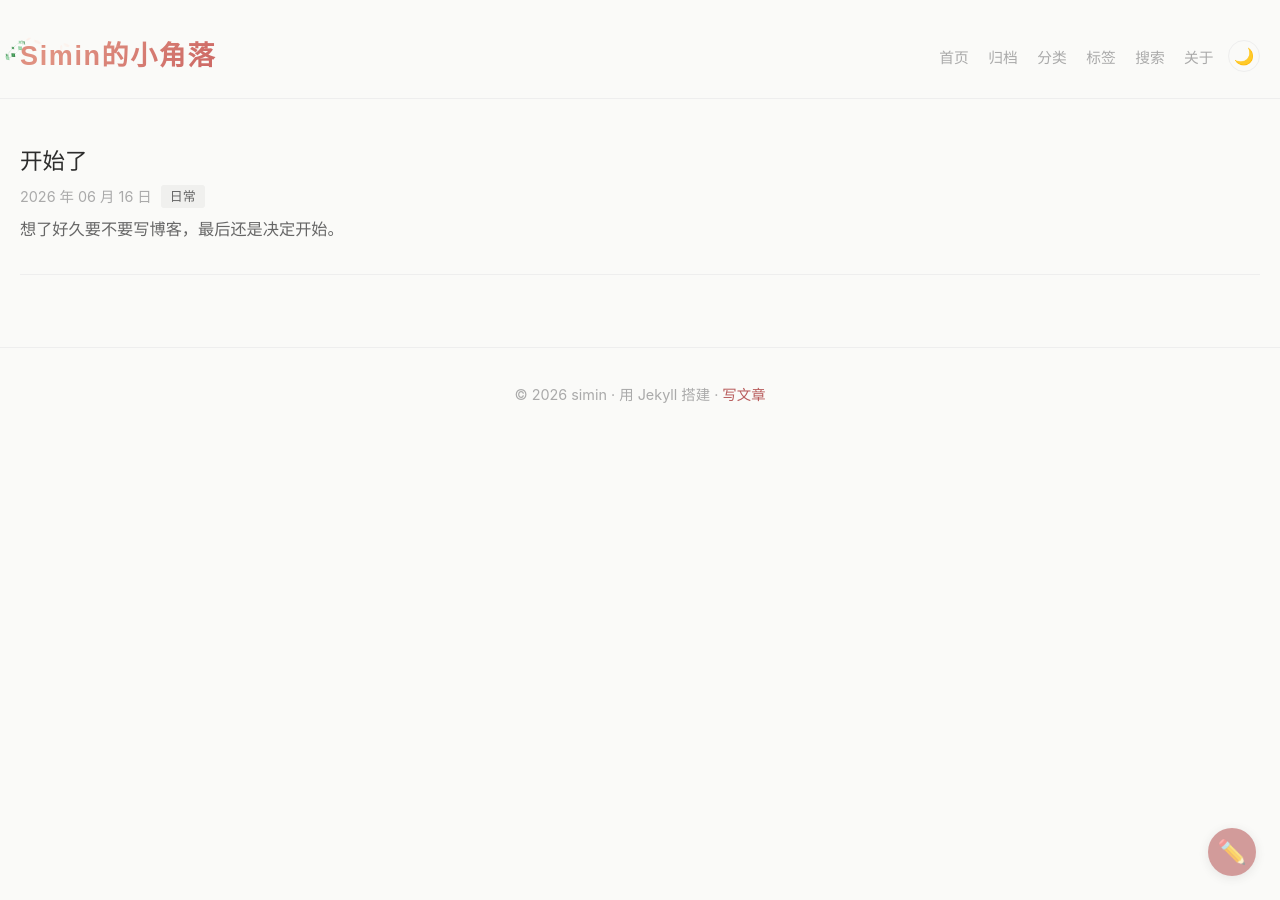
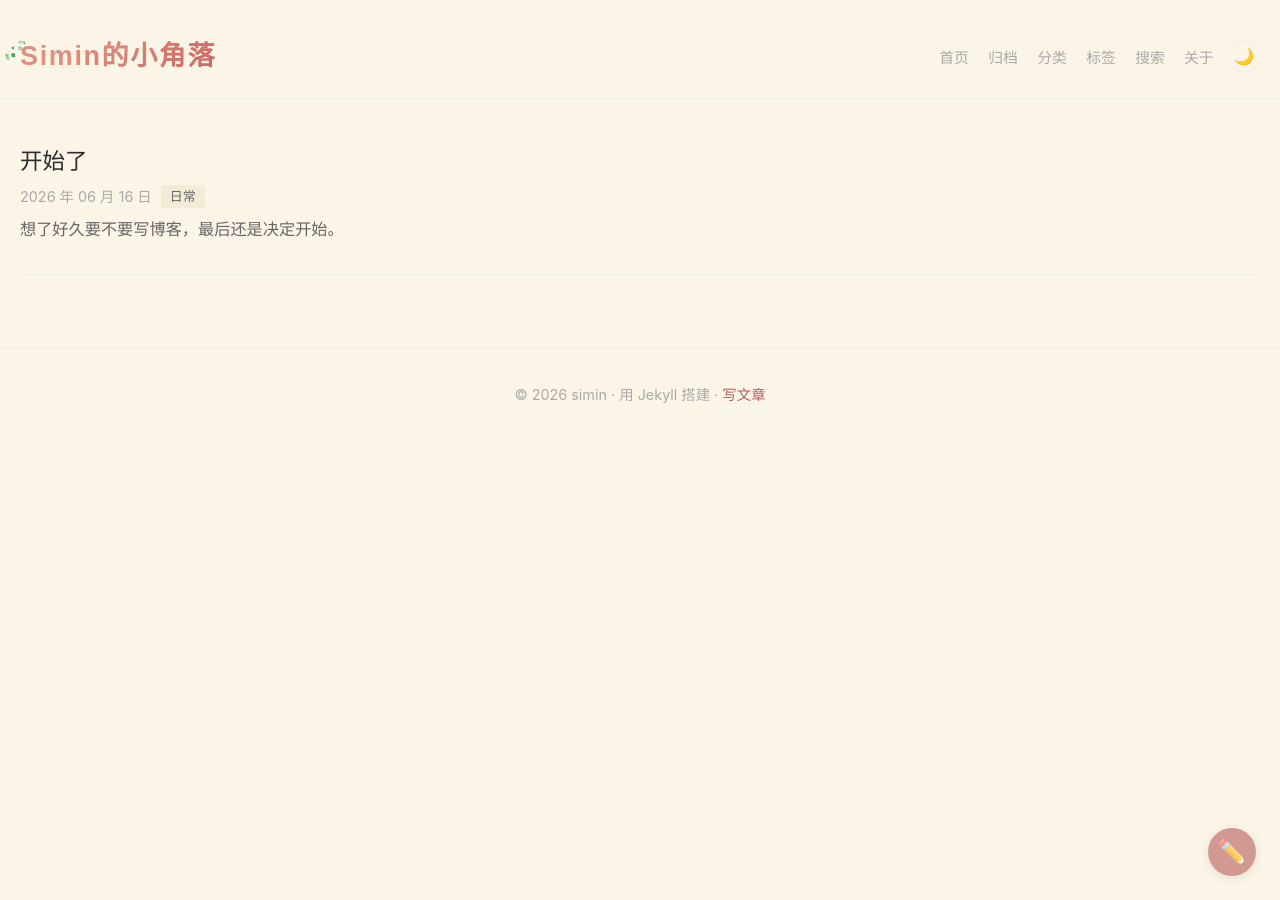
Before and after one commit to siminles/siminles.github.io, a Jekyll site: the page built from index.html, in a window 1280 px wide. Built offline with Jekyll 4.4.1, drawn with Linux system fonts in a browser that asks for light colours.

Commit message:
背景色：浅色奶黄#faf5e6，深色灰色#2a2a2a

```diff
--- a/assets/style.css
+++ b/assets/style.css
@@ -4,8 +4,8 @@
 html { font-size: 18px; }
 
 :root {
-  --bg: #fafaf8;
-  --bg-alt: #f0f0ee;
+  --bg: #faf5e6;
+  --bg-alt: #f2ecd6;
   --text: #2c2c2c;
   --text-light: #666;
   --text-muted: #aaa;
@@ -16,8 +16,8 @@
 }
 
 html.dark {
-  --bg: #1a1a1a;
-  --bg-alt: #252525;
+  --bg: #2a2a2a;
+  --bg-alt: #353535;
   --text: #e0e0e0;
   --text-light: #999;
   --text-muted: #777;
```
